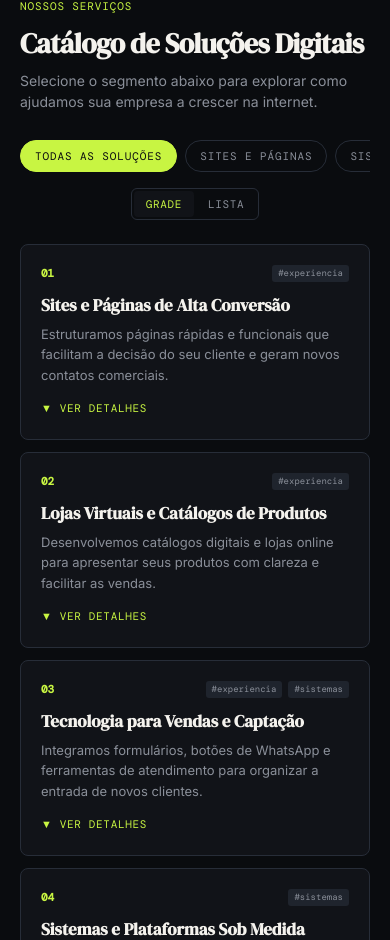
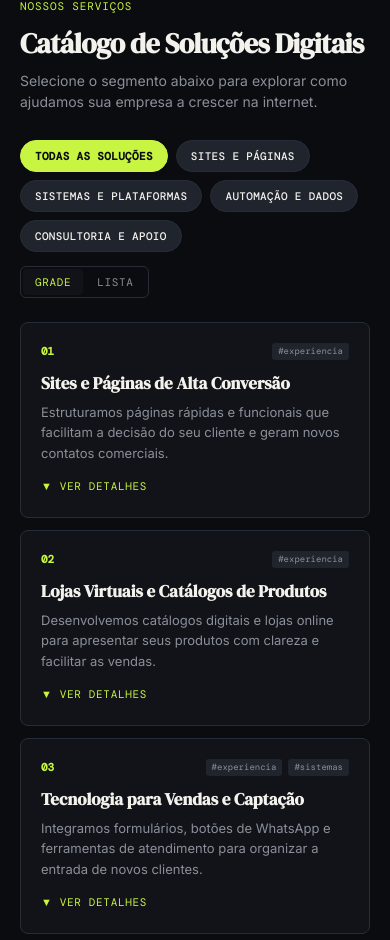
Before and after one commit to Renatoassis86/arkos_solucoes_digitais, a Next.js app: page / in a window 390 px wide. Shown: the part 1414-2354 px from the top of the page. Built offline with nearby package versions, Linux system fonts and the light colour scheme.

Commit message:
fix(ui): diagramacao fluida em tags com flex-wrap sem cortes de texto no mobile

```diff
--- a/src/app/components/ServicesExplorer.tsx
+++ b/src/app/components/ServicesExplorer.tsx
@@ -18,32 +18,51 @@ export default function ServicesExplorer() {
 
   return (
     <div style={{ width: "100%", overflowX: "hidden" }}>
-      <div className={styles.explorerControls} style={{
+      {/* Controles de Filtros e Visualização */}
+      <div style={{
         display: "flex",
         flexDirection: "column",
-        gap: "12px",
+        gap: "14px",
         marginBottom: "24px"
       }}>
-        <div className="filter-pill-container" role="tablist" aria-label="Categorias de soluções" style={{ display: "flex", overflowX: "auto", gap: "8px", paddingBottom: "4px" }}>
-          {FILTERS.map((f) => (
+        {/* Pílulas de Categoria com Quebra Fluida e Sem Cortes */}
+        <div
+          role="tablist"
+          aria-label="Categorias de soluções"
+          style={{
+            display: "flex",
+            flexWrap: "wrap",
+            gap: "8px",
+            width: "100%"
+          }}
+        >
+          {FILTERS.map((f) => {
+            const isSelected = active === f.id;
+            return (
               <button
                 key={f.id}
                 role="tab"
-              aria-selected={active === f.id}
-              className={`${styles.filterTab} ${active === f.id ? styles.filterTabActive : ""}`}
+                aria-selected={isSelected}
                 onClick={() => setActive(f.id)}
                 style={{
+                  background: isSelected ? "var(--sinal)" : "var(--ardosia)",
+                  color: isSelected ? "var(--obsidiana)" : "var(--text-primary)",
+                  border: isSelected ? "1px solid var(--sinal)" : "1px solid var(--border)",
                   fontFamily: "var(--font-mono)",
                   fontSize: "11px",
+                  fontWeight: isSelected ? 700 : 500,
                   padding: "8px 14px",
-                whiteSpace: "nowrap",
                   borderRadius: "20px",
-                flexShrink: 0
+                  cursor: "pointer",
+                  transition: "all 0.2s ease",
+                  textTransform: "uppercase",
+                  letterSpacing: "0.03em"
                 }}
               >
                 {f.label}
               </button>
-          ))}
+            );
+          })}
         </div>
 
         {/* Alternador de Visualização Grade / Lista */}
--- a/src/app/globals.css
+++ b/src/app/globals.css
@@ -315,16 +315,10 @@ img, svg, video {
 /* ---------- Services Explorer ---------- */
 .filter-pill-container {
   display: flex;
-  overflow-x: auto;
+  flex-wrap: wrap;
   gap: 8px;
   width: 100%;
-  padding-bottom: 6px;
-  -webkit-overflow-scrolling: touch;
-  scrollbar-width: none;
-}
-
-.filter-pill-container::-webkit-scrollbar {
-  display: none;
+  padding-bottom: 4px;
 }
 
 .services-responsive-grid {
```
Lines whose indentation alone changed are shown as unchanged.
